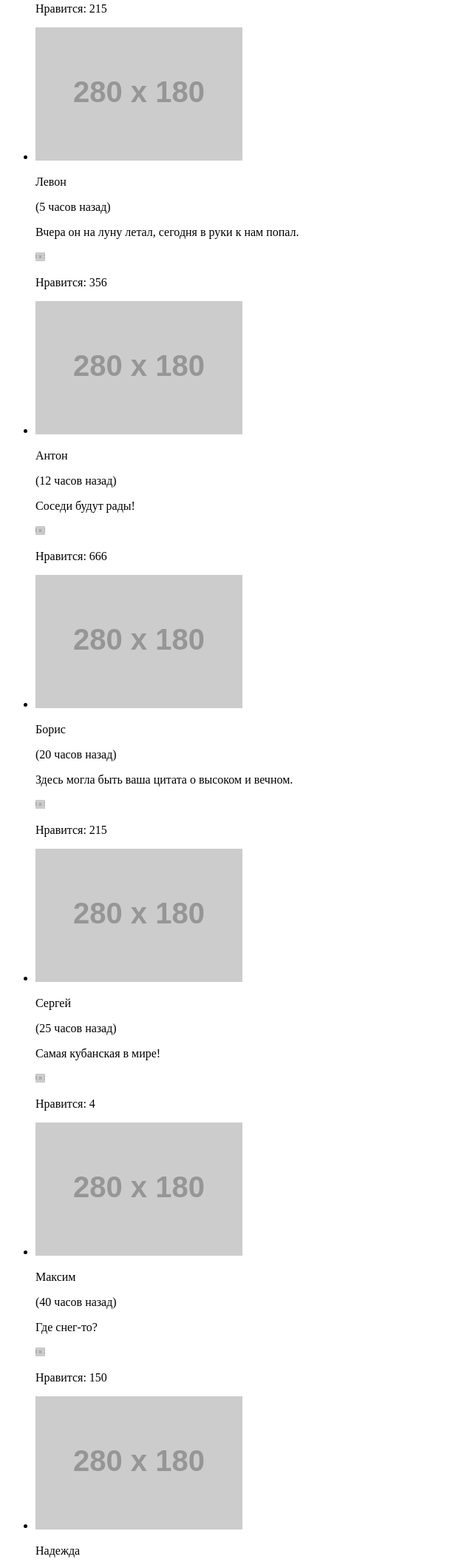
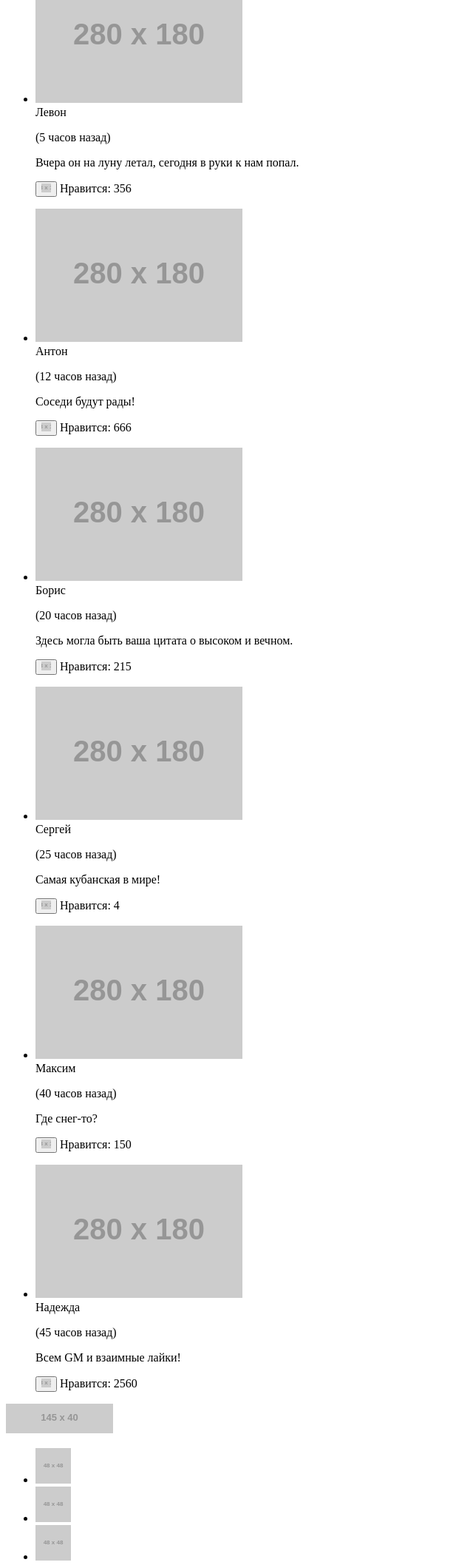
Before and after one commit to irrbd/326243-pink-20, a website: page source/photo.html in a window 1280 px wide. Shown: the part 582-2697 px from the top of the page at 74% size, without its empty margins (0-640 px from the left). Drawn offline with Linux system fonts and the light colour scheme; placeholder pictures from the web are drawn by us.

Commit message:
Исправлены замечания после code-review

```diff
--- a/source/photo.html
+++ b/source/photo.html
@@ -40,107 +40,107 @@
     <main class="page-main">
       <section class="photos">
         <h1>Фотографии пользователей</h1>
-        <h2>Взгляните на фотографии, которые выкладывают пользователи! Видите, как не хватает ваших?</h2>
+        <p>Взгляните на фотографии, которые выкладывают пользователи! Видите, как не хватает ваших?</p>
         <div class="panorama">
-          <p class="panorama__title">Панорама</p>
+          <p class="panorama__title">Панорама дня</p>
           <img class="panorama__photo" src="https://via.placeholder.com/320x137" width="320" height="137" alt="Panorama">
         </div>
         <ul class="photos__list">
           <li class="photos__item">
             <div class="photos__item">
-              <p class="photos__fio">Анна</p>
-              <p class="photos__time">(5 минут назад)</p>
+              <span class="photos__fio">Анна</span>
+              <span class="photos__time">(5 минут назад)</span>
             </div>
             <p class="photos__item photos__comment">Прыгать или нет? Напишите в комментарии свой совет и смотрите прямую трансляцию в перископе, задавайте свои вопросы!</p>
             <div class="photos__item">
-              <a class="photos__like" href="#">
+              <button class="photos__like" type="button">
                 <img src="https://via.placeholder.com/13x12" width="13" height="12" alt="Like">
-              </a>
-              <p class="photos__like-results">Нравится: 215</p>
+              </button>
+              <span class="photos__like-results">Нравится: 215</p>
             </div>
           </li>
           <li class="photos__item">
             <img src="https://via.placeholder.com/280x180" width="280" height="180" alt="Photo">
             <div class="photos__item">
-              <p class="photos__fio">Левон</p>
-              <p class="photos__time">(5 часов назад)</p>
+              <span class="photos__fio">Левон</p>
+              <span class="photos__time">(5 часов назад)</p>
             </div>
             <p class="photos__item photos__comment">Вчера он на луну летал, сегодня в руки к нам попал.</p>
             <div class="photos__item">
-              <a class="photos__like" href="#">
+              <button class="photos__like" type="button">
                 <img src="https://via.placeholder.com/13x12" width="13" height="12" alt="Like">
-              </a>
-              <p class="photos__like-results">Нравится: 356</p>
+              </button>
+              <span class="photos__like-results">Нравится: 356</p>
             </div>
           </li>
           <li class="photos__item">
             <img src="https://via.placeholder.com/280x180" width="280" height="180" alt="Photo">
             <div class="photos__item">
-              <p class="photos__fio">Антон</p>
-              <p class="photos__time">(12 часов назад)</p>
+              <span class="photos__fio">Антон</p>
+              <span class="photos__time">(12 часов назад)</p>
             </div>
             <p class="photos__item photos__comment">Соседи будут рады!</p>
             <div class="photos__item">
-              <a class="photos__like" href="#">
+              <button class="photos__like" type="button">
                 <img src="https://via.placeholder.com/13x12" width="13" height="12" alt="Like">
-              </a>
-              <p class="photos__like-results">Нравится: 666</p>
+              </button>
+              <span class="photos__like-results">Нравится: 666</p>
             </div>
           </li>
           <li class="photos__item">
             <img src="https://via.placeholder.com/280x180" width="280" height="180" alt="Photo">
             <div class="photos__item">
-              <p class="photos__fio">Борис</p>
-              <p class="photos__time">(20 часов назад)</p>
+              <span class="photos__fio">Борис</p>
+              <span class="photos__time">(20 часов назад)</p>
             </div>
             <p class="photos__item photos__comment">Здесь могла быть ваша цитата о высоком и вечном.</p>
             <div class="photos__item">
-              <a class="photos__like" href="#">
+              <button class="photos__like" type="button">
                 <img src="https://via.placeholder.com/13x12" width="13" height="12" alt="Like">
-              </a>
-              <p class="photos__like-results">Нравится: 215</p>
+              </button>
+              <span class="photos__like-results">Нравится: 215</p>
             </div>
           </li>
           <li class="photos__item">
             <img src="https://via.placeholder.com/280x180" width="280" height="180" alt="Photo">
             <div class="photos__item">
-              <p class="photos__fio">Сергей</p>
-              <p class="photos__time">(25 часов назад)</p>
+              <span class="photos__fio">Сергей</p>
+              <span class="photos__time">(25 часов назад)</p>
             </div>
             <p class="photos__item photos__comment">Самая кубанская в мире!</p>
             <div class="photos__item">
-              <a class="photos__like" href="#">
+              <button class="photos__like" type="button">
                 <img src="https://via.placeholder.com/13x12" width="13" height="12" alt="Like">
-              </a>
-              <p class="photos__like-results">Нравится: 4</p>
+              </button>
+              <span class="photos__like-results">Нравится: 4</p>
             </div>
           </li>
           <li class="photos__item">
             <img src="https://via.placeholder.com/280x180" width="280" height="180" alt="Photo">
             <div class="photos__item">
-              <p class="photos__fio">Максим</p>
-              <p class="photos__time">(40 часов назад)</p>
+              <span class="photos__fio">Максим</p>
+              <span class="photos__time">(40 часов назад)</p>
             </div>
             <p class="photos__item photos__comment">Где снег-то?</p>
             <div class="photos__item">
-              <a class="photos__like" href="#">
+              <button class="photos__like" type="button">
                 <img src="https://via.placeholder.com/13x12" width="13" height="12" alt="Like">
-              </a>
-              <p class="photos__like-results">Нравится: 150</p>
+              </button>
+              <span class="photos__like-results">Нравится: 150</p>
             </div>
           </li>
           <li class="photos__item">
             <img src="https://via.placeholder.com/280x180" width="280" height="180" alt="Photo">
             <div class="photos__item">
-              <p class="photos__fio">Надежда</p>
-              <p class="photos__time">(45 часов назад)</p>
+              <span class="photos__fio">Надежда</p>
+              <span class="photos__time">(45 часов назад)</p>
             </div>
             <p class="photos__item photos__comment">Всем GM и взаимные лайки!</p>
             <div class="photos__item">
-              <a class="photos__like" href="#">
+              <button class="photos__like" type="button">
                 <img src="https://via.placeholder.com/13x12" width="13" height="12" alt="Like">
-              </a>
-              <p class="photos__like-results">Нравится: 2560</p>
+              </button>
+              <span class="photos__like-results">Нравится: 2560</p>
             </div>
           </li>
         </ul>
```
Also changed, not shown: source/index.html (+5 -5 lines).
